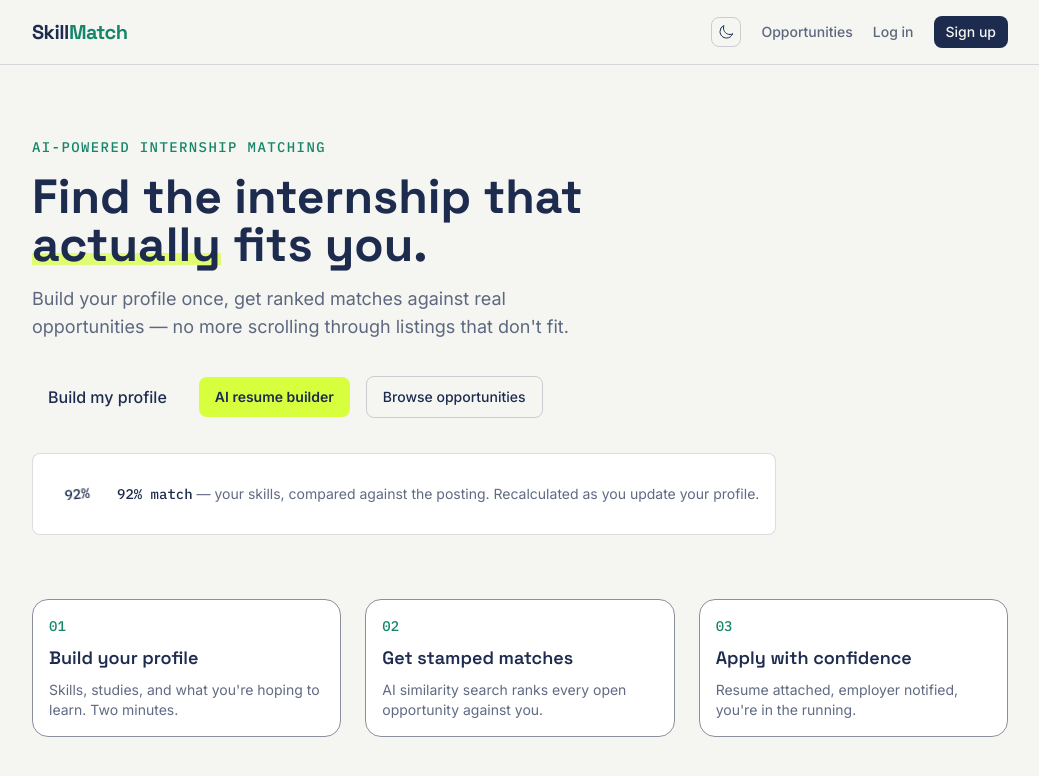
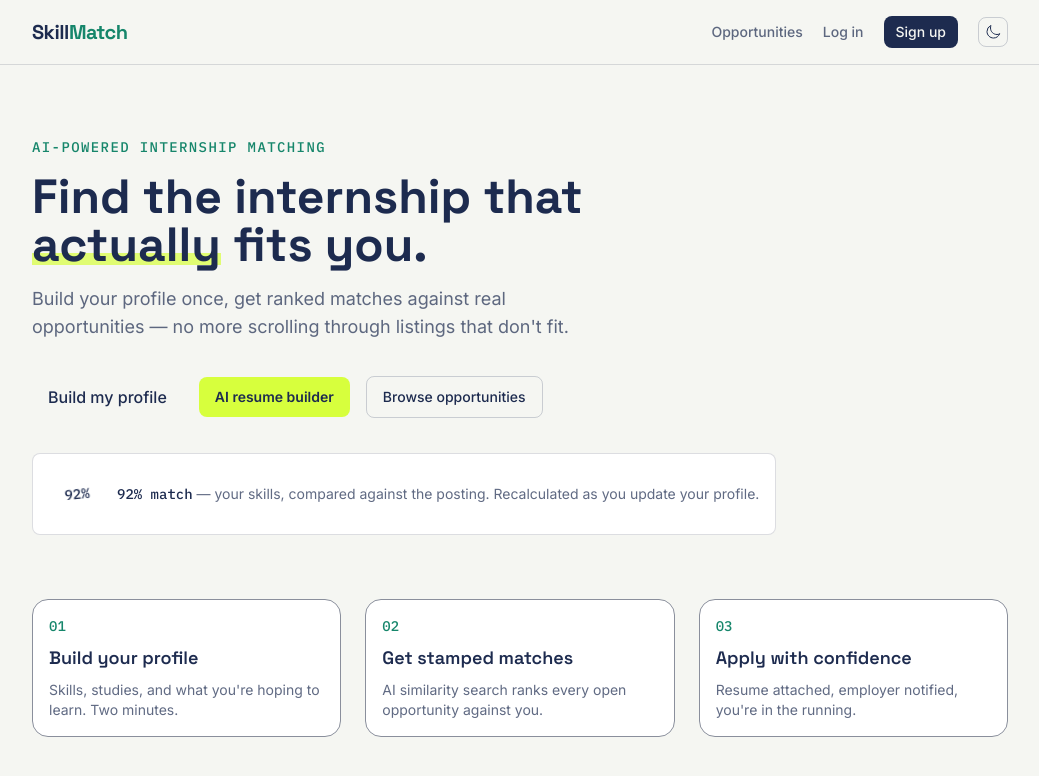
Before and after one commit to keyzdom1/skillmatch, a Next.js app: page / in a window 1280 px wide. Shown: the top 776 px of the page, without its empty margins (120-1159 px from the left). Built offline with nearby package versions, Linux system fonts and the light colour scheme; no server answers.

Commit message:
Move theme toggle to end of nav after sign out

```diff
--- a/components/Header.tsx
+++ b/components/Header.tsx
@@ -32,7 +32,6 @@ export default async function Header() {
           Skill<span className="text-teal">Match</span>
         </Link>
         <nav className="hidden items-center gap-3 sm:gap-5 md:flex">
-          <ThemeToggle />
           <Link
             href="/opportunities"
             className="text-sm font-medium text-ink/70 hover:text-ink"
@@ -105,6 +104,7 @@ export default async function Header() {
               </Link>
             </>
           )}
+          <ThemeToggle />
         </nav>
         <div className="flex items-center gap-2 md:hidden">
           <ThemeToggle />
```
